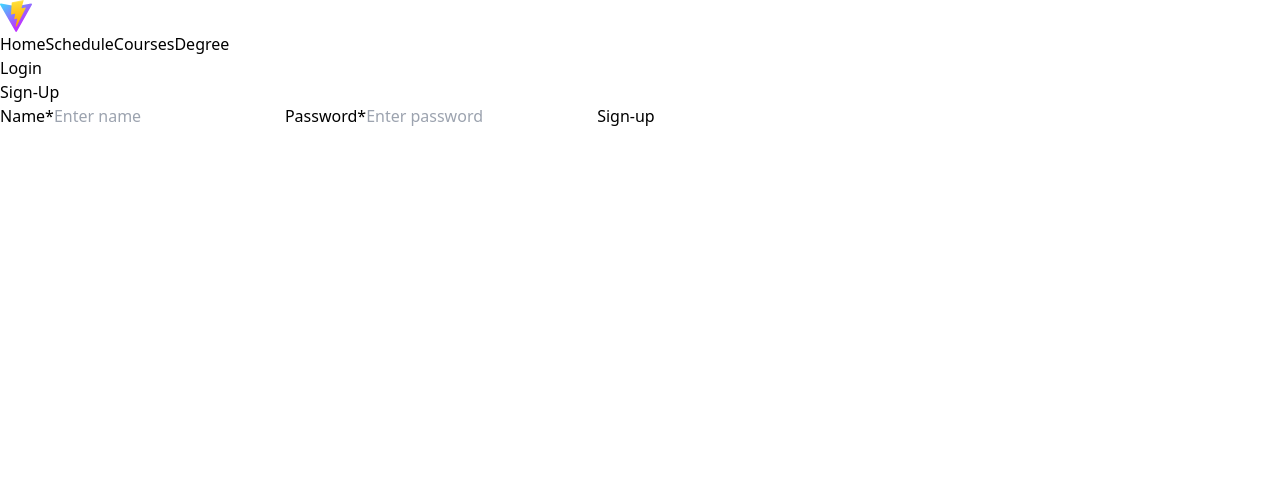
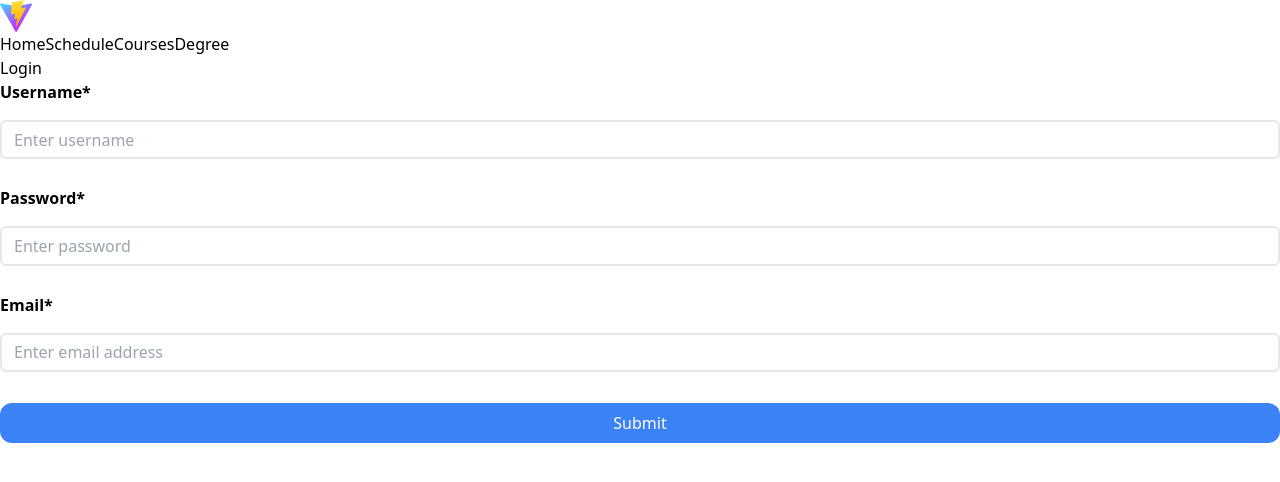
Before and after one commit to harryle95/adelaide_calendar, a React (Vite) app: page /auth/signup in a window 1280 px wide. Shown: the top 482 px of the page. Built offline with nearby package versions, Linux system fonts and the light colour scheme; what openapi-fetch would draw is missing.

Commit message:
feat: add signup form

```diff
--- a/app/routes/auth/index.tsx
+++ b/app/routes/auth/index.tsx
@@ -3,10 +3,11 @@ import Page, {
   ChangePasswordForm,
   ForgotPasswordForm,
   LoginForm,
-  SignUpForm,
   Profile,
 } from "./page";
 import { MeService, UserService } from "./service";
+import RegisterForm from "./signup";
+import "./style.css";
 
 const route: RouteObject[] = [
   {
@@ -17,7 +18,7 @@ const route: RouteObject[] = [
       { path: "/auth", element: <LoginForm />, action: UserService.LoginUser },
       {
         path: "/auth/signup",
-        element: <SignUpForm />,
+        element: <RegisterForm />,
         action: UserService.RegisterUser,
       },
       { path: "/auth/forgotPassword", element: <ForgotPasswordForm /> },
--- /dev/null
+++ b/app/routes/auth/signup.tsx
@@ -0,0 +1,75 @@
+import { useForm } from "react-hook-form";
+import { z } from "zod";
+import { zodResolver } from "@hookform/resolvers/zod";
+
+const Schema = z.object({
+  name: z
+    .string()
+    .min(2, { message: "Name must be at least 2 characters long" })
+    .max(20, { message: "Name must be at most 20 characters long" }),
+  password: z
+    .string()
+    .min(6, { message: "Password must be at least 6 characters long" })
+    .max(50, { message: "Password must be at most 50 characters long" }),
+  email: z.string().email(),
+});
+
+export default function RegisterForm() {
+  const {
+    register,
+    handleSubmit,
+    formState: { errors },
+  } = useForm<z.infer<typeof Schema>>({
+    resolver: zodResolver(Schema),
+  });
+
+  const onSubmit = (data: z.infer<typeof Schema>) => console.log(data);
+  return (
+    <form className="formRoot" onSubmit={handleSubmit(onSubmit)}>
+      <label className="formLabel">
+        <p className="formLabelHeader">Username*</p>
+        <div className="formLabelGroup">
+          <input
+            className="formInput"
+            placeholder="Enter username"
+            {...register("name")}
+            data-valid={errors.name ? "invalid" : "valid"}
+          />
+          <p className="formValidationError">{errors.name?.message}</p>
+        </div>
+      </label>
+
+      <label className="formLabel">
+        <p className="formLabelHeader">Password*</p>
+        <div className="formLabelGroup">
+          <input
+            className="formInput"
+            placeholder="Enter password"
+            type="password"
+            {...register("password")}
+            data-valid={errors.password ? "invalid" : "valid"}
+          />
+          <p className="formValidationError">{errors.password?.message}</p>
+        </div>
+      </label>
+
+      <label className="formLabel">
+        <p className="formLabelHeader">Email*</p>
+        <div className="formLabelGroup">
+          <input
+            className="formInput"
+            placeholder="Enter email address"
+            type="email"
+            {...register("email")}
+            data-valid={errors.email ? "invalid" : "valid"}
+          />
+          <p className="formValidationError">{errors.email?.message}</p>
+        </div>
+      </label>
+
+      <button type="submit" className="formSubmitButton">
+        Submit
+      </button>
+    </form>
+  );
+}
--- /dev/null
+++ b/app/routes/auth/style.css
@@ -0,0 +1,46 @@
+.formRoot {
+  display: flex;
+  flex-direction: column;
+  row-gap: 1rem;
+}
+
+.formLabel {
+  display: flex;
+  flex-direction: column;
+  row-gap: 1rem;
+}
+
+.formLabelHeader {
+  justify-content: center;
+  align-items: center;
+  font-weight: bold;
+}
+
+.formLabelGroup {
+  display: flex;
+  flex-direction: column;
+  justify-content: space-between;
+}
+
+.formInput,
+.formValidationError {
+  padding: 0.35rem 0.75rem;
+}
+.formInput {
+  border-width: 2px;
+  border-radius: 0.375rem;
+}
+
+.formValidationError {
+  color: red;
+}
+
+.formSubmitButton {
+  border: 1px;
+  border-radius: 0.75rem;
+  margin: 0.25rem 0;
+  background-color: #3b82f6;
+  color: white;
+  padding-top: 0.5rem;
+  padding-bottom: 0.5rem;
+}
--- a/package.json
+++ b/package.json
@@ -11,13 +11,15 @@
     "openapi": "npx openapi-typescript http://127.0.0.1:8080/schema/openapi.json -o app/service/schema.d.ts"
   },
   "dependencies": {
+    "@hookform/resolvers": "^3.9.0",
     "@radix-ui/react-icons": "^1.3.0",
     "@radix-ui/react-tooltip": "^1.1.2",
     "openapi-fetch": "^0.11.1",
     "react": "^18.3.1",
     "react-dom": "^18.3.1",
     "react-hook-form": "^7.53.0",
-    "react-router-dom": "^6.26.1"
+    "react-router-dom": "^6.26.1",
+    "zod": "^3.23.8"
   },
   "devDependencies": {
     "@eslint/js": "^9.9.0",
```
Also changed, not shown: 1 other file (tests, documents, lock files or other folders).
